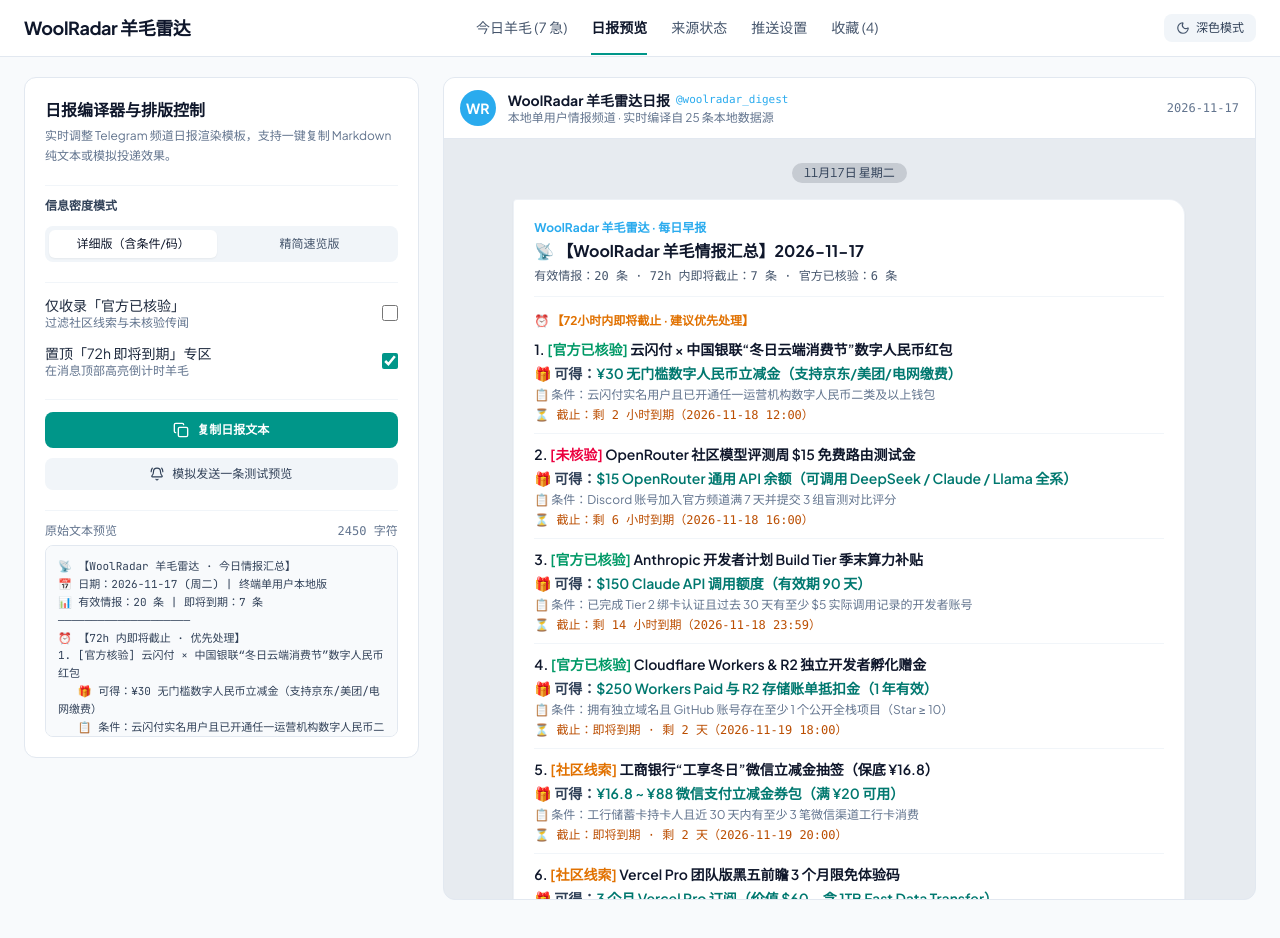
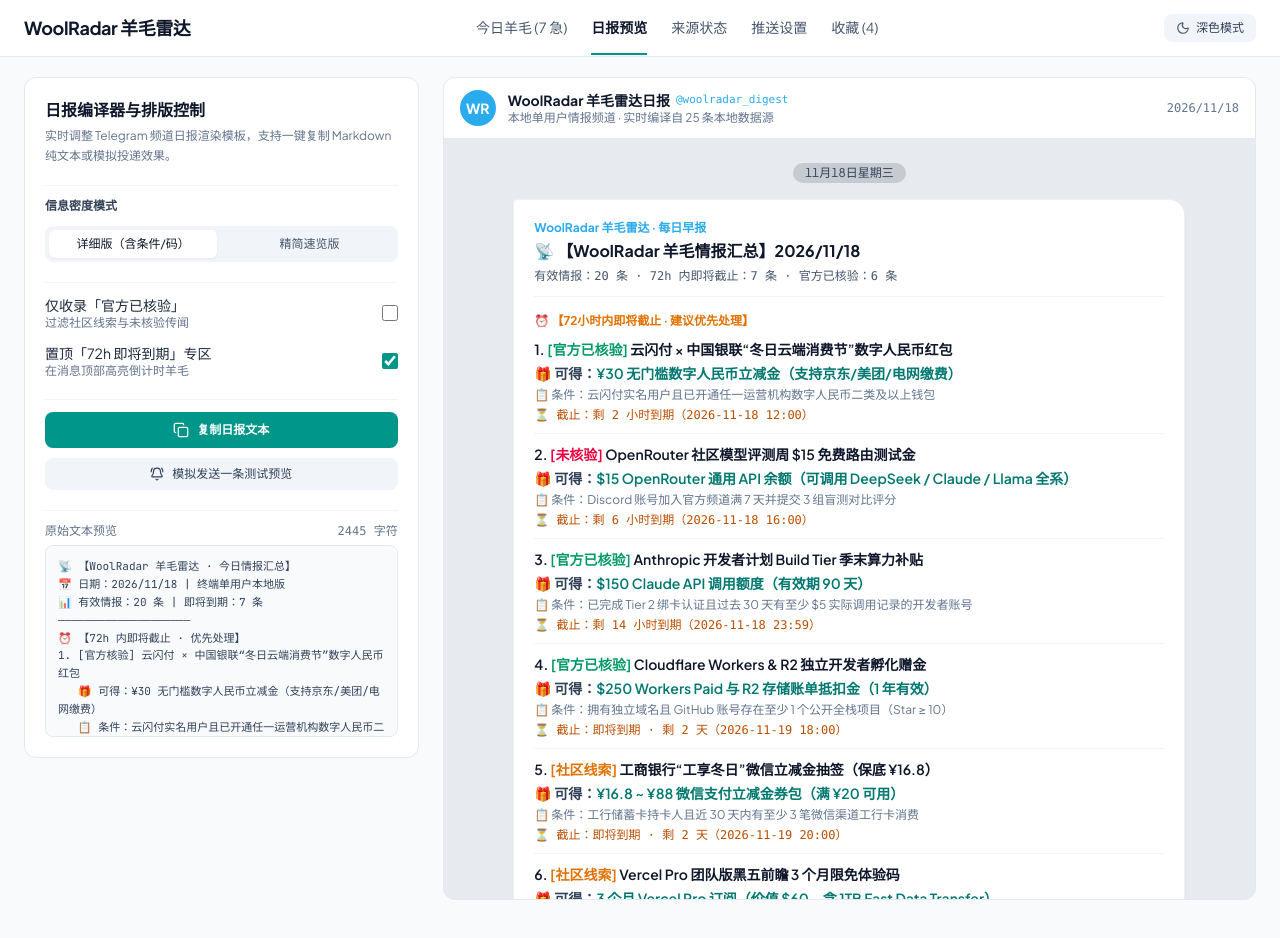
Before and after one commit to ousaki410/Wool, a React (Vite) app: page / in a window 1280 px wide. Both pictures are taken after a click on the button "日报预览". Shown: the top 938 px of the page. Built offline with nearby package versions, Linux system fonts and the light colour scheme.

Commit message:
fix(digest): render current date instead of hardcoded 2026-11-17

```diff
--- a/src/components/TelegramDigestView.tsx
+++ b/src/components/TelegramDigestView.tsx
@@ -39,6 +39,16 @@ export const TelegramDigestView: React.FC<TelegramDigestViewProps> = ({
   onNavigateToFiltered,
   onNavigateToBookmarks,
 }) => {
+  const displayDate = new Date(nowIso).toLocaleDateString('zh-CN', {
+    timeZone: 'Asia/Shanghai',
+  });
+  const displayWeekday = new Date(nowIso).toLocaleDateString('zh-CN', {
+    timeZone: 'Asia/Shanghai',
+    month: 'long',
+    day: 'numeric',
+    weekday: 'long',
+  });
+
   const [onlyVerified, setOnlyVerified] = useState<boolean>(false);
   const [includeExpiringSection, setIncludeExpiringSection] = useState<boolean>(true);
   const [templateStyle, setTemplateStyle] = useState<'detailed' | 'compact'>('detailed');
@@ -286,7 +296,7 @@ export const TelegramDigestView: React.FC<TelegramDigestViewProps> = ({
           </div>
 
           <div className="text-xs font-mono text-slate-500 dark:text-[#6C7883] tabular-nums">
-            2026-11-17
+            {displayDate}
           </div>
         </div>
 
@@ -295,7 +305,7 @@ export const TelegramDigestView: React.FC<TelegramDigestViewProps> = ({
           {/* Date Separator in Telegram */}
           <div className="flex justify-center">
             <span className="px-3 py-0.5 text-xs font-medium rounded-full bg-slate-900/15 dark:bg-black/35 text-slate-700 dark:text-slate-200 tabular-nums">
-              11月17日 星期二
+              {displayWeekday}
             </span>
           </div>
 
@@ -308,7 +318,7 @@ export const TelegramDigestView: React.FC<TelegramDigestViewProps> = ({
                   WoolRadar 羊毛雷达 · 每日早报
                 </div>
                 <div className="text-base font-bold leading-snug">
-                  📡 【WoolRadar 羊毛情报汇总】2026-11-17
+                  📡 【WoolRadar 羊毛情报汇总】{displayDate}
                 </div>
                 <div className="mt-1.5 text-xs text-slate-600 dark:text-[#8E9BA8] font-mono tabular-nums">
                   有效情报：{validItems.length} 条 · 72h 内即将截止：{expiringItems.length} 条 · 官方已核验：{featuredVerified.length} 条
--- a/src/data/woolData.ts
+++ b/src/data/woolData.ts
@@ -1120,7 +1120,7 @@ export function buildTelegramDigestText(
 
   const lines: string[] = [
     '📡 【WoolRadar 羊毛雷达 · 今日情报汇总】',
-    '📅 日期：2026-11-17 (周二) | 终端单用户本地版',
+    `📅 日期：${new Date(referenceNowIso).toLocaleDateString('zh-CN', { timeZone: 'Asia/Shanghai' })} | 终端单用户本地版`,
     `📊 有效情报：${validItems.length} 条 | 即将到期：${expiringItems.length} 条`,
     '────────────────────',
   ];
```
